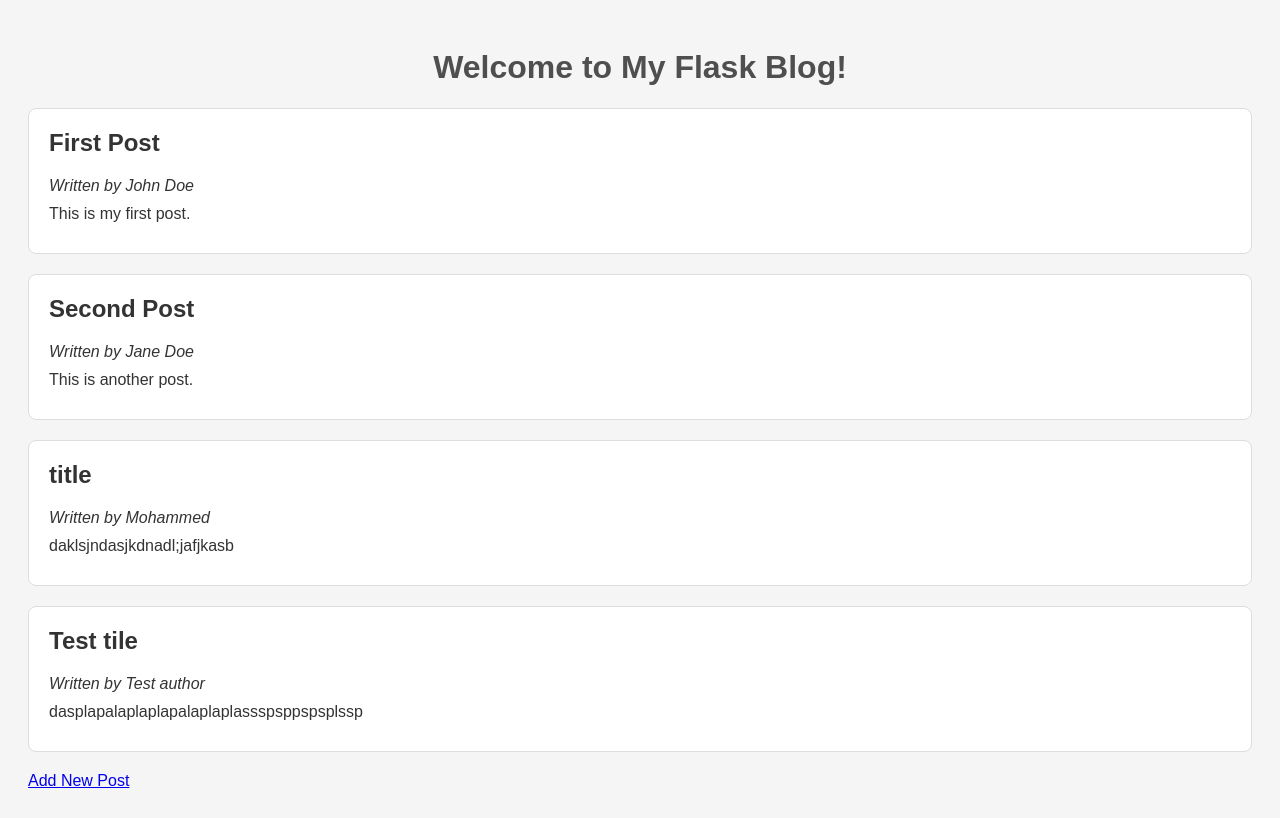
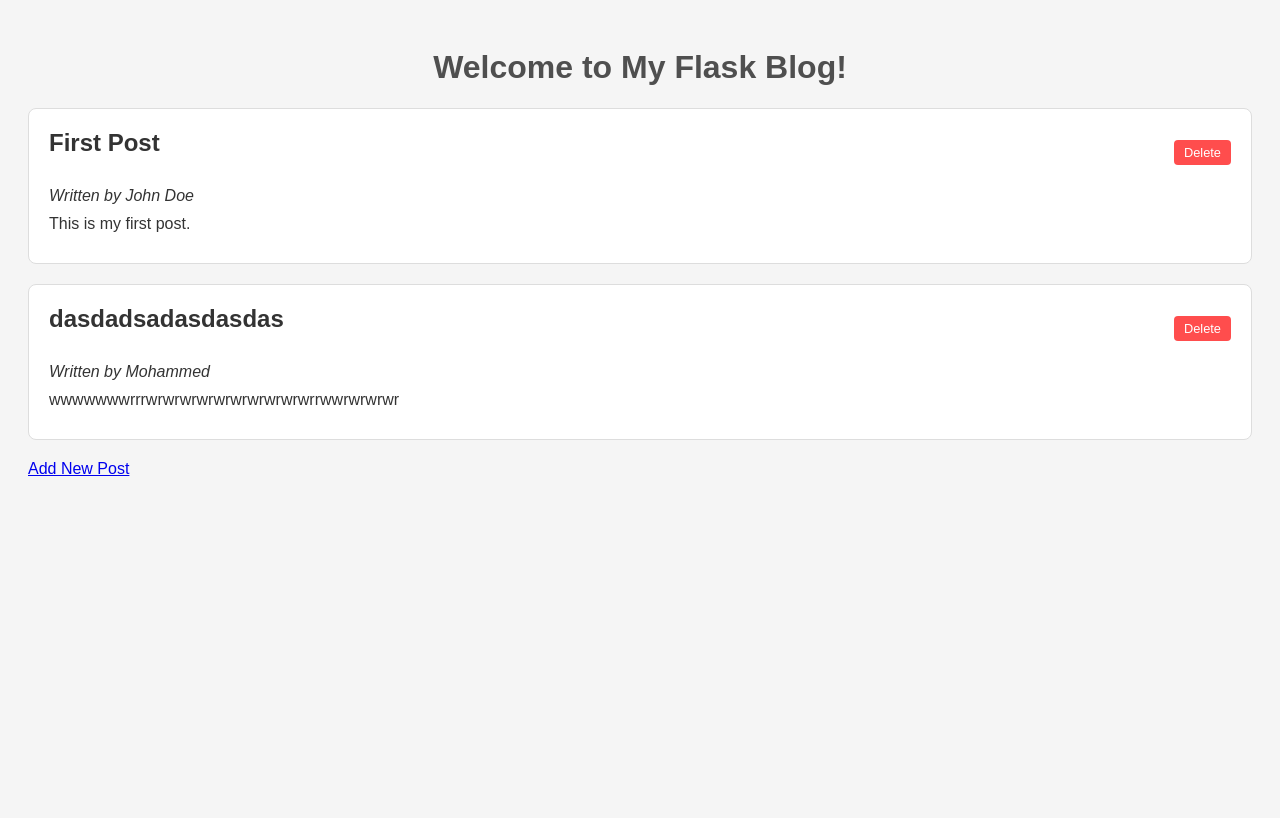
Before and after one commit to MohammedAttar002997/Masterblog, a Flask app: page / in a window 1280 px wide. After the commit the page ends 476 px from the top, so only its background shows below. Run offline with Flask 3, Linux system fonts and the light colour scheme.

Commit message:
finished implementing the delete route and functionality

```diff
--- a/app.py
+++ b/app.py
@@ -25,7 +25,10 @@ def add():
         author = request.form.get('author')
         title = request.form.get('title')
         content = request.form.get('content')
-        data['id'] = len(list_of_json_data)+1
+        if list_of_json_data:
+            data["id"] = max(post['id'] for post in list_of_json_data) + 1
+        else:
+            data["id"] = 1
         data["author"]= author
         data["title"] = title
         data["content"] = content
@@ -34,9 +37,18 @@ def add():
         # Add the code that handles adding a new blog
         ...
         return redirect(url_for('index'))
-
     return render_template('add.html')
 
 
+@app.route('/delete/<int:post_id>')
+def delete(post_id):
+    print(post_id)
+    list_of_json_data = read_json_file('blog_post.json')
+    removed_data = [d for d in list_of_json_data if d.get('id') != post_id]
+    list_of_json_data = removed_data
+    write_json_file('blog_post.json', list_of_json_data)
+    # Find the blog post with the given id and remove it from the list
+    # Redirect back to the home page
+    return redirect(url_for('index'))
 if __name__ == '__main__':
     app.run(host="0.0.0.0", port=5000, debug=True)
--- a/blog_post.json
+++ b/blog_post.json
@@ -1 +1 @@
-[{"id": 1, "author": "John Doe", "title": "First Post", "content": "This is my first post."}, {"id": 2, "author": "Jane Doe", "title": "Second Post", "content": "This is another post."}, {"id": 3, "author": "Mohammed", "title": "title", "content": "daklsjndasjkdnadl;jafjkasb"}, {"id": 4, "author": "Test author", "title": "Test tile ", "content": "dasplapalaplaplapalaplaplassspsppspsplssp\r\n"}]
+[{"id": 1, "author": "John Doe", "title": "First Post", "content": "This is my first post."}, {"id": 4, "author": "Mohammed", "title": "dasdadsadasdasdas", "content": "wwwwwwwrrrwrwrwrwrwrwrwrwrwrwrrwwrwrwrwr"}]
--- a/static/style.css
+++ b/static/style.css
@@ -25,3 +25,34 @@ h1 {
 .post p {
     margin: 10px 0;
 }
+
+.post-header {
+    display: flex;
+    justify-content: space-between;
+    align-items: center;
+    margin-bottom: 10px;
+}
+
+.delete-btn {
+    background-color: #ff4d4d;
+    color: white;
+    border: none;
+    padding: 5px 10px;
+    border-radius: 4px;
+    cursor: pointer;
+    font-size: 0.8rem;
+    transition: background 0.3s;
+}
+
+.delete-btn:hover {
+    background-color: #cc0000;
+}
+
+/* Optional: Adding some spacing to the post card */
+/*.post {*/
+/*    background: white;*/
+/*    padding: 20px;*/
+/*    margin-bottom: 20px;*/
+/*    border-radius: 8px;*/
+/*    box-shadow: 0 2px 5px rgba(0,0,0,0.1);*/
+/*}*/
--- a/templates/index.html
+++ b/templates/index.html
@@ -8,13 +8,22 @@
 </head>
 <body>
     <h1>Welcome to My Flask Blog!</h1>
+
+    <div class="posts-container">
         {% for post in posts %}
         <div class="post">
+            <div class="post-header">
                 <h2>{{post["title"]}}</h2>
+                <form action="{{ url_for('delete', post_id=post['id']) }}"  onsubmit="return confirm('Are you sure you want to delete this post?');">
+                    <button type="submit" class="delete-btn">Delete</button>
+                </form>
+            </div>
             <p><em>Written by {{post["author"]}}</em></p>
             <p>{{post["content"]}}</p>
         </div>
         {% endfor %}
+    </div>
+
     <div class="actions">
         <a href="{{ url_for('add') }}" class="add-button">Add New Post</a>
     </div>
```
Lines whose indentation alone changed are shown as unchanged.
